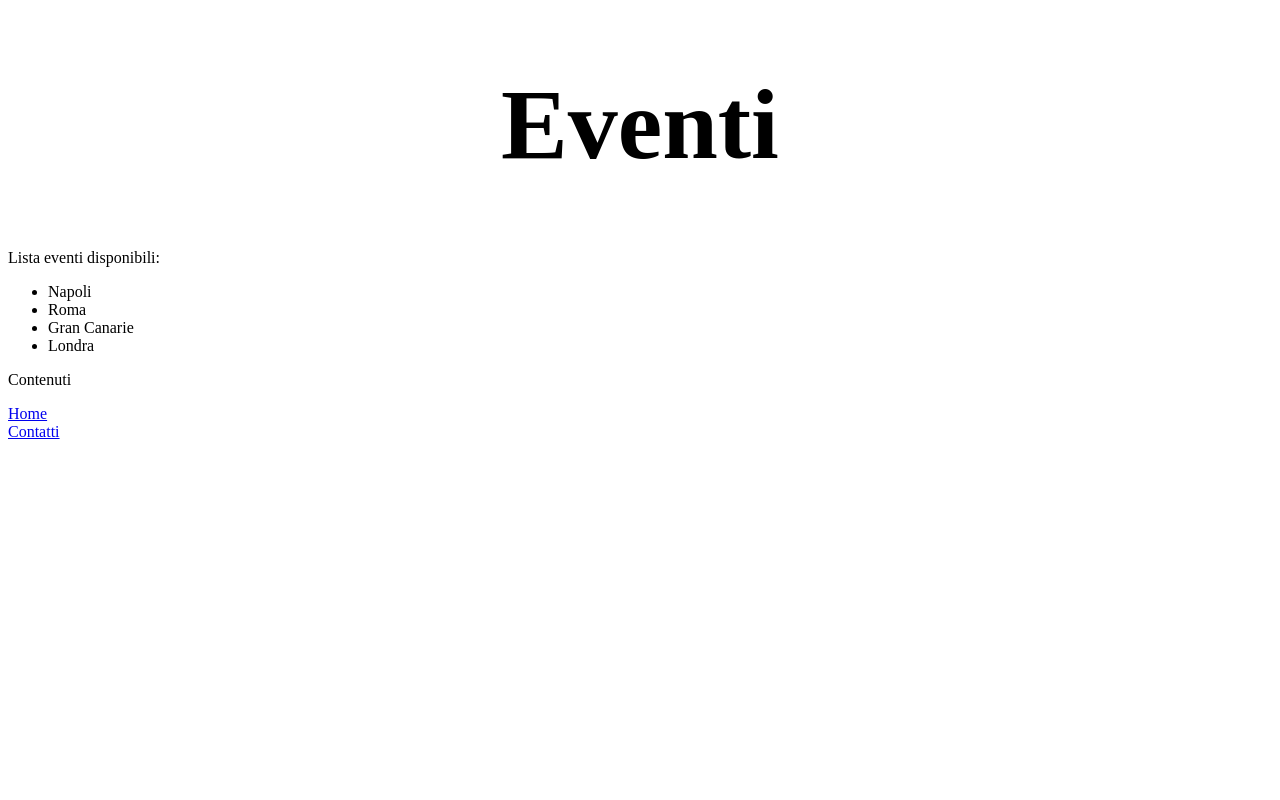
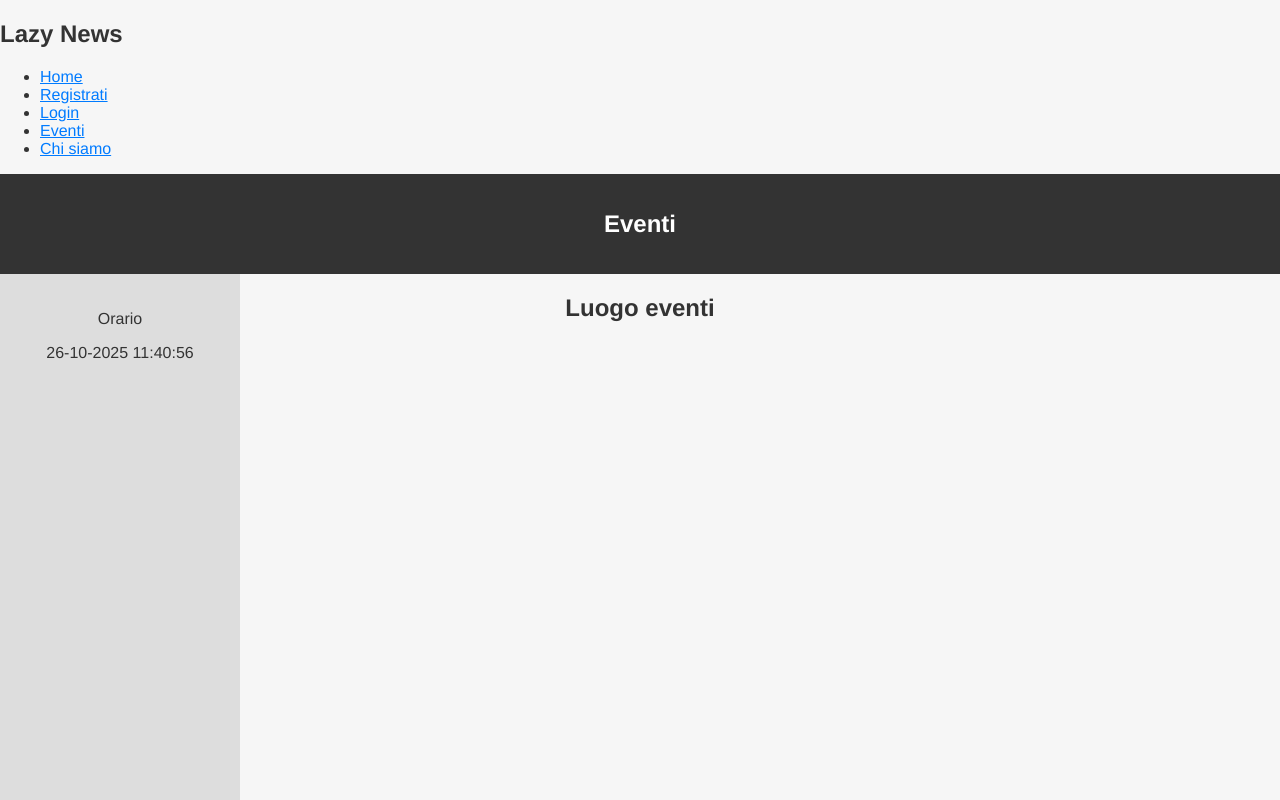
Before and after one commit to Marcovo93/lazynews, a Flask app: page /eventi in a window 1280 px wide. Run offline with Flask 3, Linux system fonts and the light colour scheme.

Commit message:
fixing wrong identation

```diff
--- a/web/main.py
+++ b/web/main.py
@@ -3,6 +3,7 @@ from db import db
 import os
 from flask import Flask, render_template
 from blog import bpb
+from datetime import datetime
 
 
 def create_app(test_config=None):
@@ -45,15 +46,19 @@ def create_app(test_config=None):
 
     @app.route("/home")
     def home():
-        return render_template("home.html")
+        date_now = datetime.now()
+        date_time = date_now.strftime("%d-%m-%Y %H:%M:%S")
+        return render_template("home.html", time=date_time)
 
     @app.route("/eventi")
     def eventi():
-        return render_template("eventi.html", title="Lazy News - Eventi")
+        date_now = datetime.now()
+        date_time = date_now.strftime("%d-%m-%Y %H:%M:%S")
+        return render_template("eventi.html", time=date_time)
 
     @app.route("/contatti")
     def contatti():
-        return render_template("contatti.html", title="Lazy News - Contatti")
+        return render_template("contatti.html")
 
     @app.route("/about")
     def about():
--- a/web/static/style.css
+++ b/web/static/style.css
@@ -32,3 +32,7 @@ p {
     padding: 20px;
     border-radius: 10px;
 }
+
+.center {
+    text-align: center;
+}
--- a/web/templates/base.html
+++ b/web/templates/base.html
@@ -2,7 +2,7 @@
 <html lang="it">
 <head>
     <meta charset="UTF-8">
-    <meta name="viewport">
+    <meta name="viewport" content="width=device-width, initial-scale=1.0">
     <title>
         {% block title %}{% endblock %}
     </title>
@@ -14,11 +14,14 @@
         <ul>
             {% if g.user %}
                 <li><span>{{g.user['username'] }}</span></li>
+                <li><a href="{{ url_for('eventi') }}">Eventi</a></li>
+                <li><a href="{{ url_for('about') }}">Chi siamo</a></li>
                 <li><a href="{{ url_for('auth.logout') }}">Logout</a></li>
             {% else %}
                 <li><a href="{{ url_for('home') }}">Home</a></li>
                 <li><a href="{{ url_for('auth.register') }}">Registrati</a></li>
                 <li><a href="{{ url_for('auth.login') }}">Login</a></li>
+                <li><a href="{{ url_for('eventi') }}">Eventi</a></li>
                 <li><a href="{{ url_for('about') }}">Chi siamo</a></li>
             {% endif %}
         </ul>
@@ -32,7 +35,6 @@
         {% for message in get_flashed_messages() %}
             <div class="flash">{{ message }}</div>
         {% endfor %}
-
         {% block content %}{% endblock %}
     </section>
 </body>
--- a/web/templates/eventi.html
+++ b/web/templates/eventi.html
@@ -1,23 +1,16 @@
-<!DOCTYPE html>
-<meta charset="UTF-8">
-    <style>
-            h1 {
-            font-size:100px;
-            text-align:center;
-            }
-        </style>
-    <title>{{ title }}</title>
-    <head>
-        <h1>Eventi</h1>
-        <p>Lista eventi disponibili:</p>
-        <ul>
-            {%for m in ["Napoli","Roma","Gran Canarie","Londra"] %}
-            <li>{{ m }}</li>
-            {% endfor %}
-        </ul>
-    </head>
-    <body>
-        <p>Contenuti</p>
-        <a href="/">Home</a><br>
-        <a href="/contatti">Contatti</a><br>
-    </body>
+{% extends 'base.html' %}
+
+{% block title %}Eventi{% endblock %}
+
+{% block header %}
+    <h1>Eventi</h1>
+{% endblock %}
+
+{% block content %}
+    <aside style="position: fixed; left: 0; top 0; width: 200px; height: 100%; background: #ddd; padding: 20px; text-align: center;">
+        <p>Orario</p>
+        <p>{{ time }}</p>
+    </aside>
+    <h2 class="center">Luogo eventi</h2>
+
+{% endblock %}
--- a/web/templates/register.html
+++ b/web/templates/register.html
@@ -6,7 +6,7 @@
 
 {% block content %}
 <br>
-    <form method="post">
+    <form class="center" method="post">
         <label for="email">Email</label>
         <input type="email" name="email" id="email" required>
         <br>
@@ -18,6 +18,7 @@
         <label for="password">Password</label>
         <input type="password" name="password" id="password" required>
         <br>
+        <br>
         <button type="submit" value="Crea account">Crea account</button>
     </form>
 {% endblock %}
```
Also changed, not shown: web/templates/home.html (+3 -6 lines), web/templates/login.html (+7 -3 lines), instance/lazynews.sqlite.
